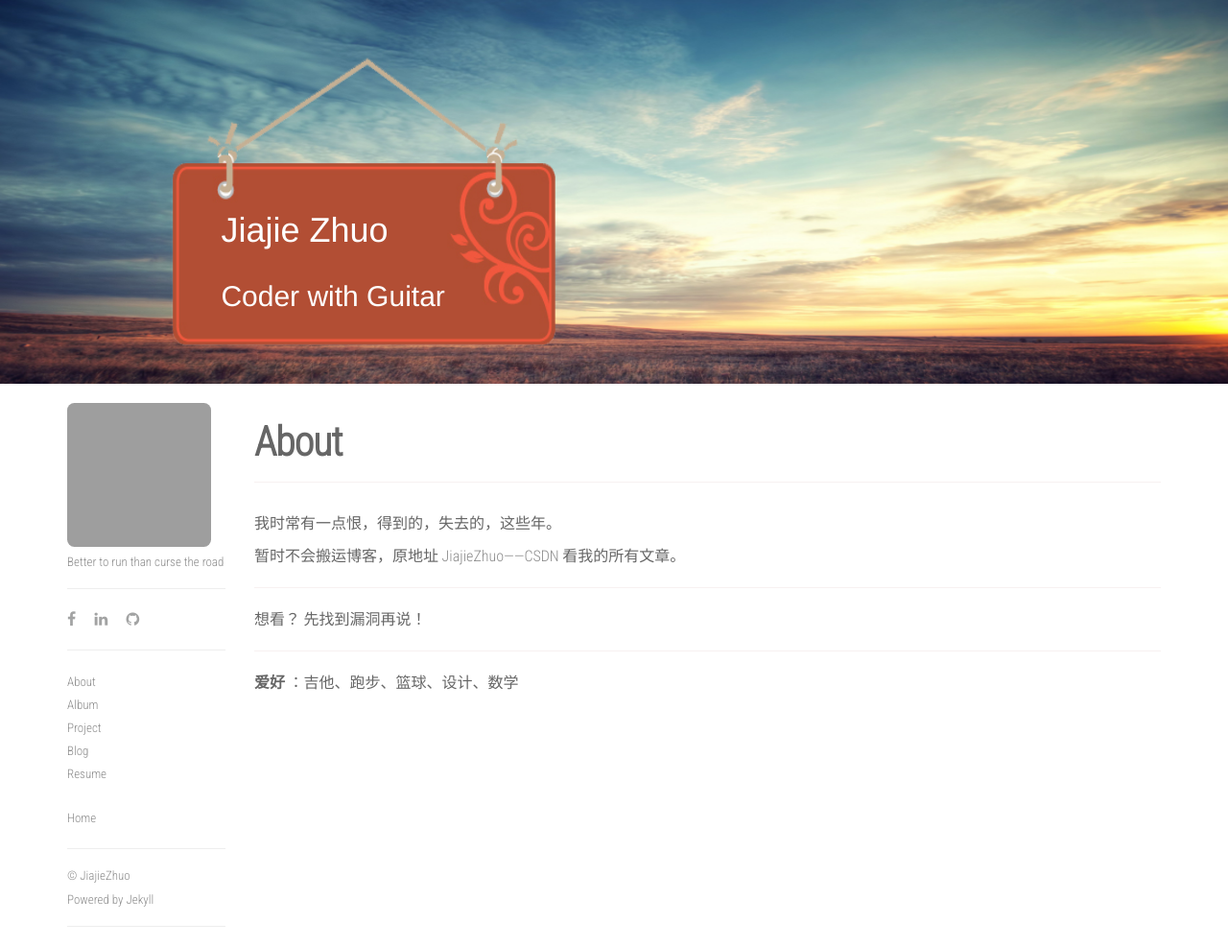
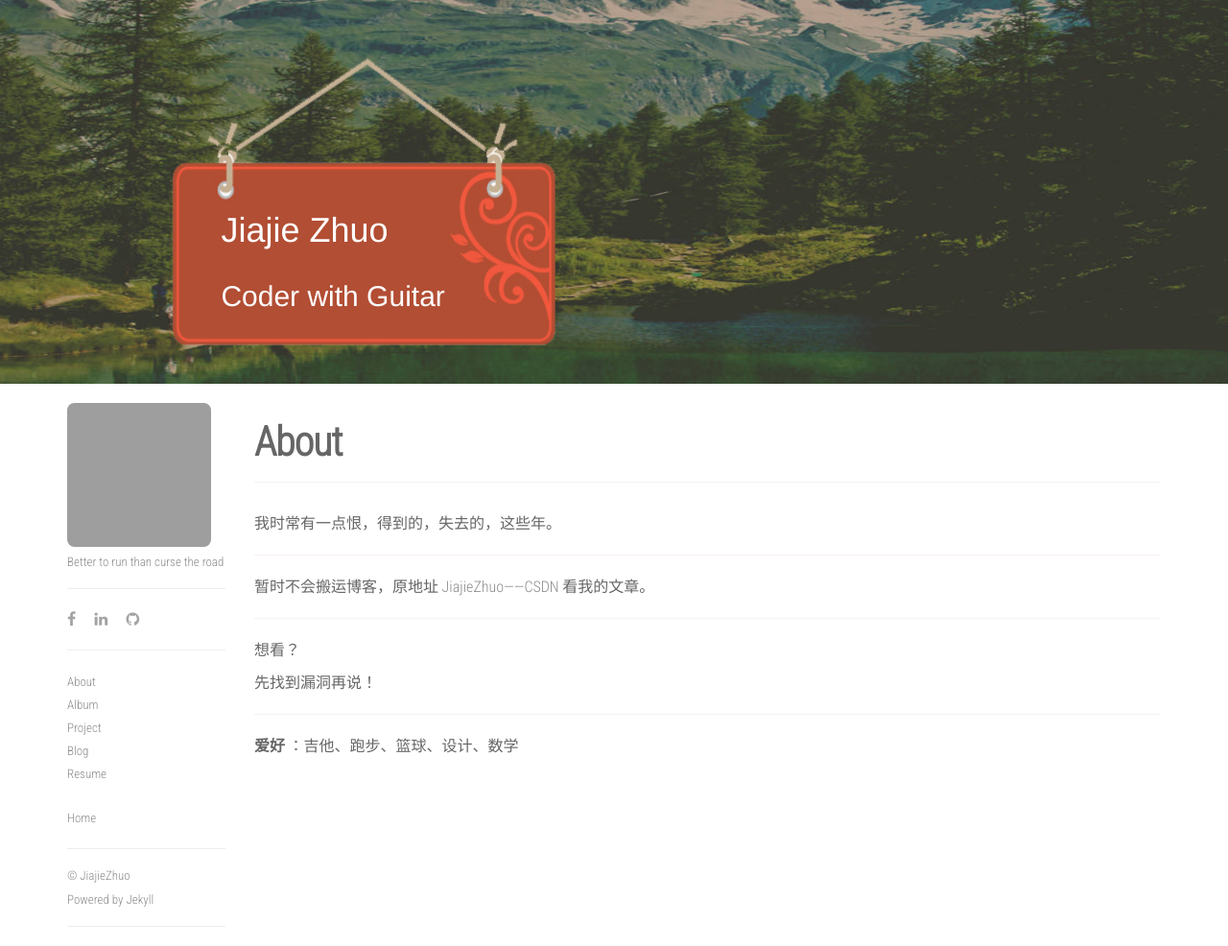
Before and after one commit to 0lddriv3r/0lddriv3r.github.io, a Jekyll site: the page built from about.md, in a window 1280 px wide. Shown: the whole page at 96% size. Built offline with Jekyll 4.4.1, drawn with Linux system fonts in a browser that asks for light colours; nearby versions of some CDN libraries; grey boxes are pictures that could not be loaded.

Commit message:
Change the about.md.

```diff
--- a/about.md
+++ b/about.md
@@ -6,11 +6,14 @@ permalink: /about/
 
 我时常有一点恨，得到的，失去的，这些年。
 
-暂时不会搬运博客，原地址 [JiajieZhuo——CSDN](http://blog.csdn.net/jiajiezhuo) 看我的所有文章。
+---
+
+暂时不会搬运博客，原地址 [JiajieZhuo——CSDN](http://blog.csdn.net/jiajiezhuo) 看我的文章。
 
 ---
 
 想看？
+
 先找到漏洞再说！
 
 ---
```
Also changed, not shown: img/4.png.
